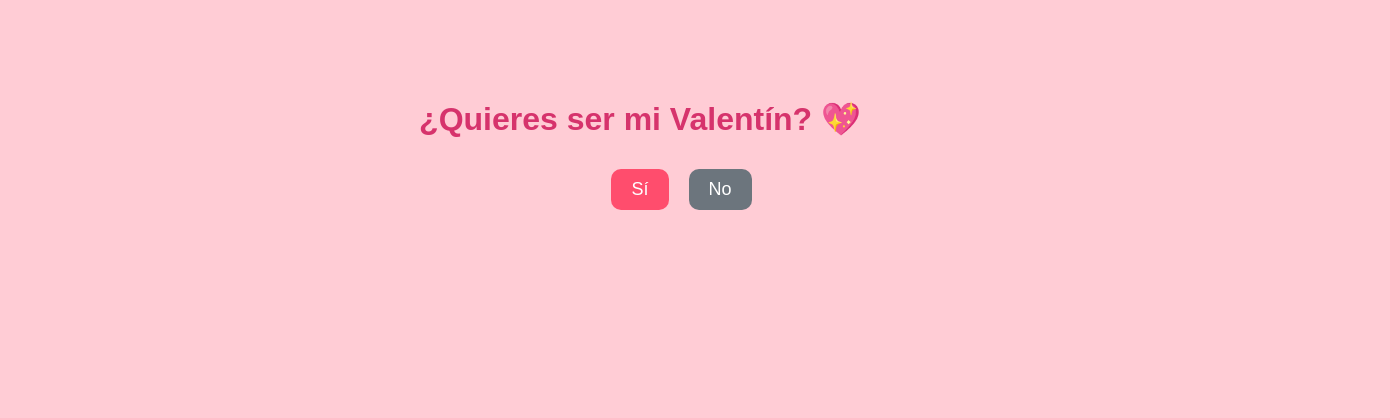
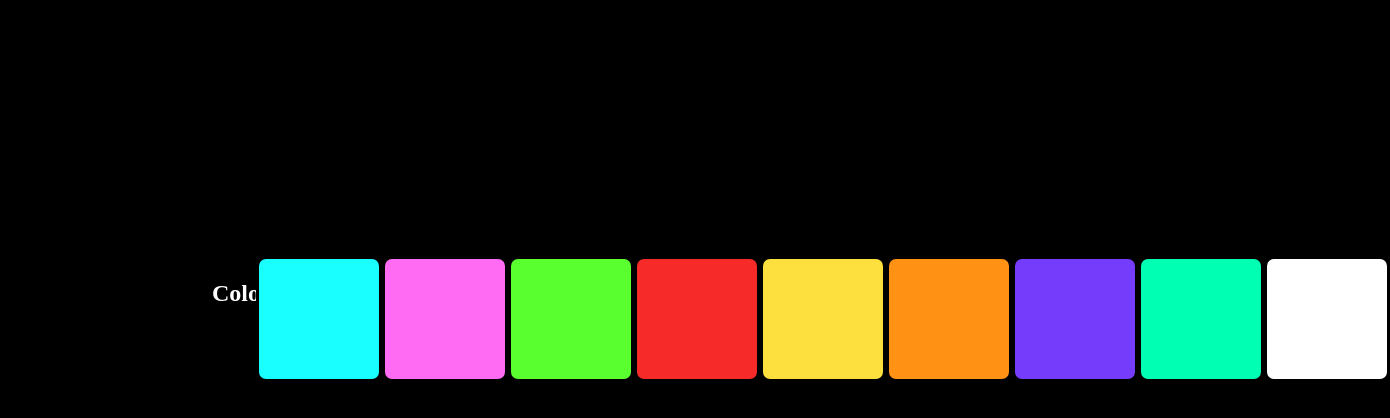
Before and after one commit to Lexito06/Pagina-inutil, a plain HTML site: page docs/index.html in a window 1280 px wide. Shown: the whole page, 1390 px wide, since content can reach past the window. Drawn offline with Linux system fonts and the light colour scheme.

Commit message:
Add files via upload

```diff
--- a/docs/index.html
+++ b/docs/index.html
@@ -1,35 +1,35 @@
 <!DOCTYPE html>
-<html lang="es">
+<html lang="en">
 
 <head>
     <meta charset="UTF-8">
     <meta name="viewport" content="width=device-width, initial-scale=1.0">
-    <title>¿Quieres ser mi Valentín?</title>
-    <link rel="stylesheet" href="style.css">
+    <link rel="stylesheet" href="micss.css">
+    <title>Cositas</title>
 </head>
 
 <body>
-    <div class="container">
-        <h1>¿Quieres ser mi Valentín? 💖</h1>
-        <div class="buttons">
-            <button class="yes" onclick="yesClicked()">Sí</button>
-            <button class="no" onmouseover="moveNoButton()">No</button>
-        </div>
-    </div>
-    <h1 id="salida"></h1>
-    <script>
-        function yesClicked() {
-            document.getElementById('salida').innerHTML += "💕 ¡¡¡ Te quiero !!! 💕";
-        }
-
-        function moveNoButton() {
-            let button = document.querySelector(".no");
-            let x = Math.random() * (window.innerWidth - 100);
-            let y = Math.random() * (window.innerHeight - 50);
-            button.style.left = `${x}px`;
-            button.style.top = `${y}px`;
-        }
-    </script>
+    <h2>Coloca tu raton &darr;</h2>
+    <main>
+        <a class="a1 azul"></a>
+        <p class="b1 azul">Mira el amarillo</p>
+        <a class="a2 rosa"></a>
+        <p class="b2 rosa">Mira el turquesa</p>
+        <a class="a3 verde"></a>
+        <p class="b3 verde">Mira el blanco</p>
+        <a class="a4 rojo"></a>
+        <p class="b4 rojo">Mira el verde</p>
+        <a class="a5 amarillo"></a>
+        <p class="b5 amarillo">Mira el rosa</p>
+        <a class="a6 naranja"></a>
+        <p class="b6 naranja">Mira el morado </p>
+        <a class="a7 morado"></a>
+        <p class="b7 morado">Mira el rojo</p>
+        <a class="a8 turquesa"></a>
+        <p class="b8 turquesa">Mira el naranja</p>
+        <a href="https://usagif.com/wp-content/uploads/gifs/dancing-cat-33.gif" class="a9 blanco"></a>
+        <p class="b9 blanco">Haz click aqui</p>
+    </main>
 </body>
 
 </html>
```
